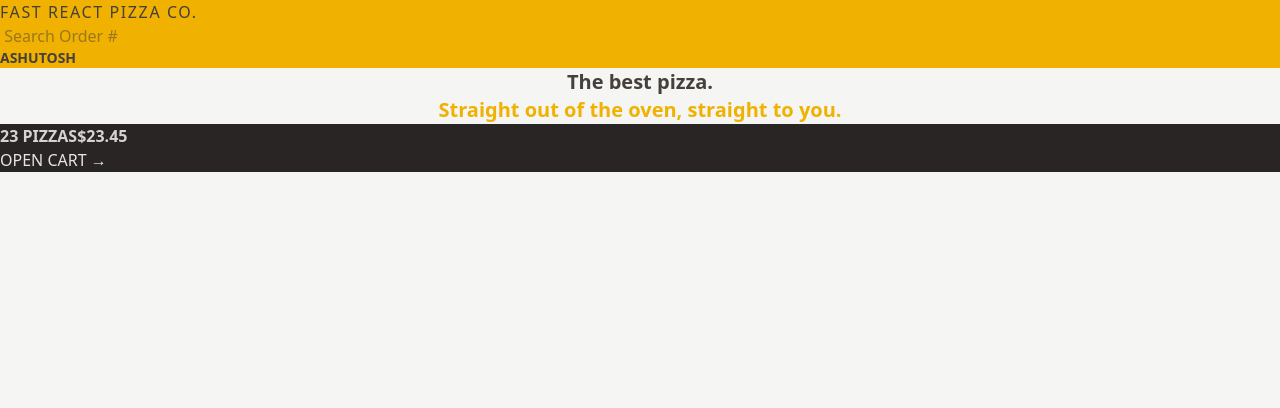
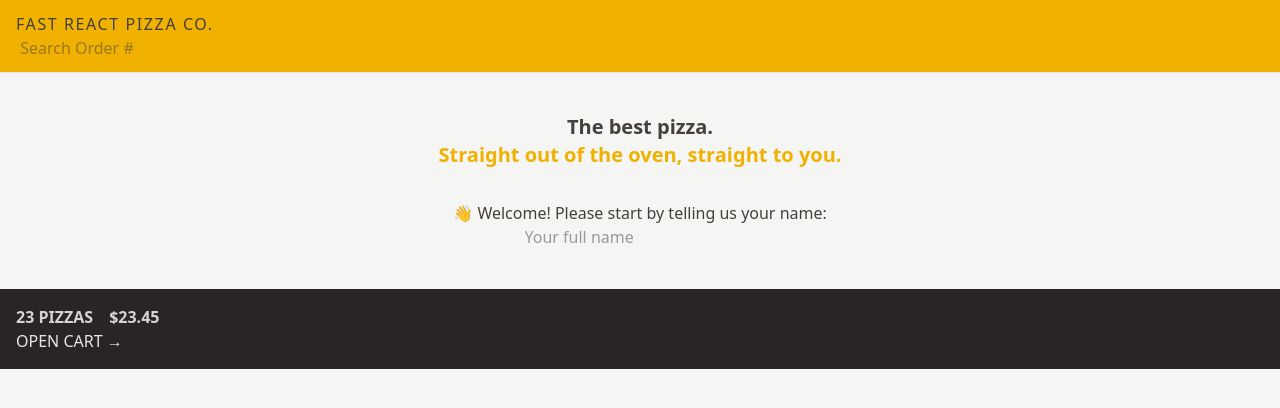
Before and after one commit to ashutosh-mishra-dev/fast-react-pizza-using-react-router-and-data-loading-and-use-tailwindcss-and-adding-redux-advance, a React (Vite) app: page / in a window 1280 px wide. Shown: the top 408 px of the page. Built offline with nearby package versions, Linux system fonts and the light colour scheme.

Commit message:
update in section 23 : Tailwind css : the box model: margin , padding, spacing and display

```diff
--- a/package.json
+++ b/package.json
@@ -25,6 +25,8 @@
     "eslint-plugin-react-hooks": "^5.2.0",
     "eslint-plugin-react-refresh": "^0.4.22",
     "globals": "^16.4.0",
+    "prettier": "^3.6.2",
+    "prettier-plugin-tailwindcss": "^0.6.14",
     "vite": "^7.1.7"
   }
 }
--- a/src/features/cart/CartOverview.jsx
+++ b/src/features/cart/CartOverview.jsx
@@ -2,8 +2,8 @@
 
 function CartOverview() {
   return (
-    <div className="bg-stone-800 text-stone-200 uppercase">
-      <p className="text-stone-300 font-semibold">
+    <div className="bg-stone-800 p-4 text-stone-200 uppercase">
+      <p className="space-x-4 font-semibold text-stone-300">
         <span>23 pizzas</span>
         <span>$23.45</span>
       </p>
--- a/src/features/user/Username.jsx
+++ b/src/features/user/Username.jsx
@@ -1,5 +1,5 @@
 function Username() {
-  return <div className="text-sm font-semibold">Ashutosh</div>;
+  return <div className="hidden text-sm font-semibold">Ashutosh</div>;
 }
 
 export default Username;
--- a/src/ui/Header.jsx
+++ b/src/ui/Header.jsx
@@ -4,7 +4,7 @@
 
 function Header() {
   return (
-    <header className="bg-yellow-500 uppercase">
+    <header className="border-b border-stone-200 bg-yellow-500 px-4 py-3 uppercase">
       <Link to="/" className="tracking-widest">
         Fast react Pizza Co.
       </Link>
--- a/src/ui/Home.jsx
+++ b/src/ui/Home.jsx
@@ -1,13 +1,16 @@
+import CreateUser from "../features/user/CreateUser";
+
 function Home() {
   return (
-    <div>
-      <h1 className="text-xl font-semibold text-center">
+    <div className="my-10 text-center">
+      <h1 className="mb-8 text-xl font-semibold">
         The best pizza.
         <br />
         <span className="text-yellow-500">
           Straight out of the oven, straight to you.
         </span>
       </h1>
+      <CreateUser />
     </div>
   );
 }
```
Also changed, not shown: 2 other files (tests, documents, lock files or other folders).
